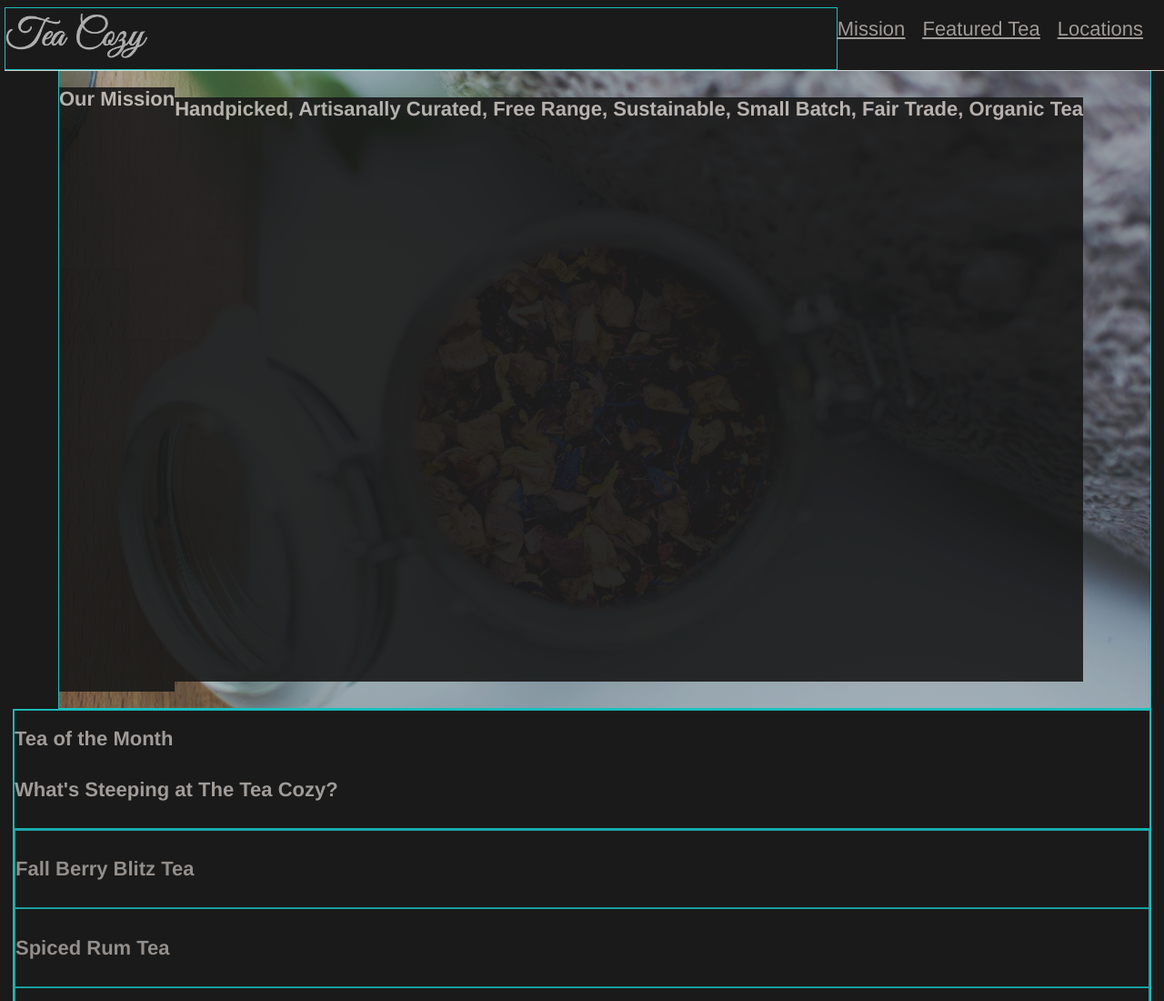
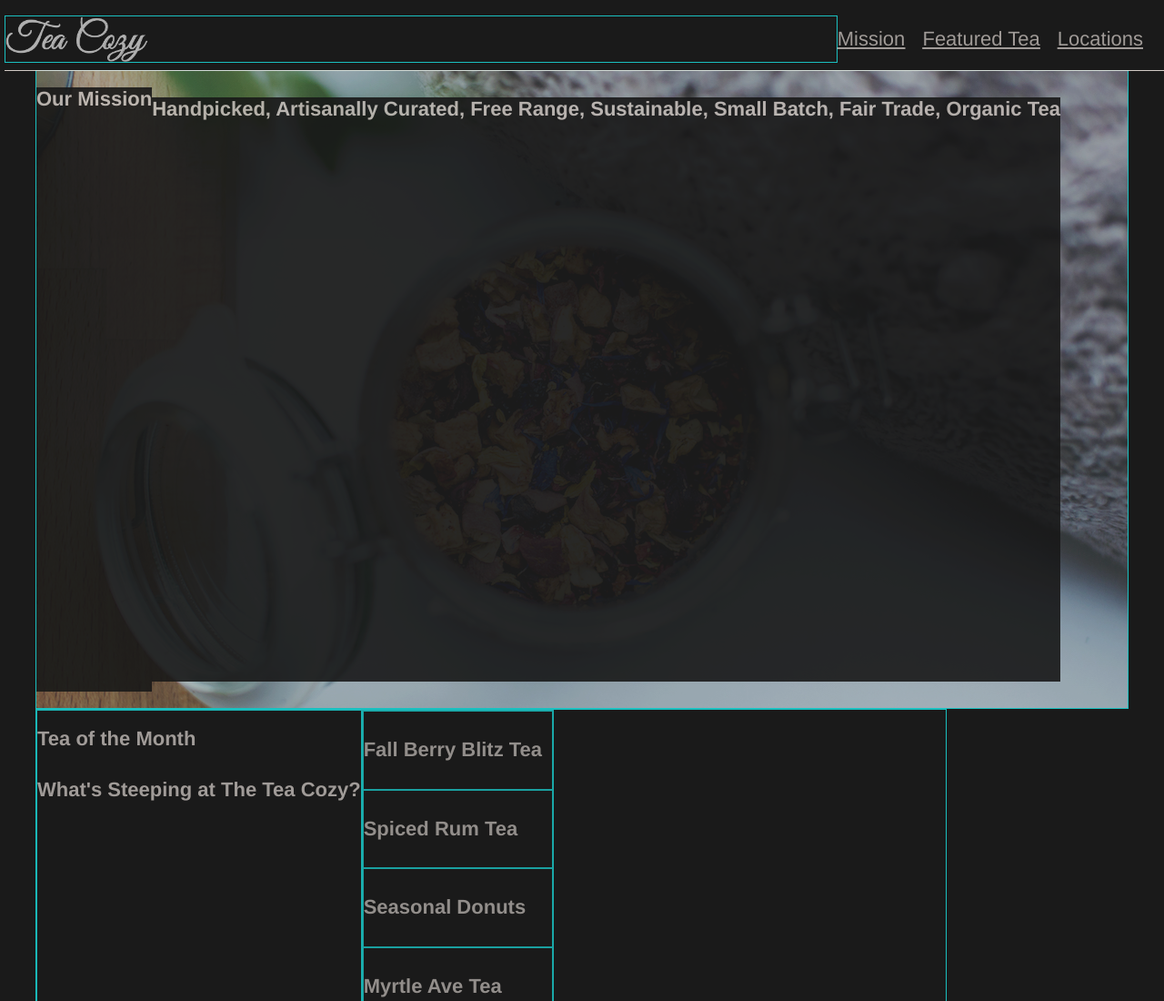
Before and after one commit to BridgetAnne/TeaCozy, a plain HTML site: page index.html in a window 1280 px wide. Shown: the top 1100 px of the page at 91% size. Drawn offline with Linux system fonts and the light colour scheme.

Commit message:
correct header y-axis.

```diff
--- a/Resources/CSS/style.css
+++ b/Resources/CSS/style.css
@@ -1,3 +1,5 @@
+/* Universal */
+
 * {
   font-family: helvetica;
   font-size: 22px;
@@ -16,19 +18,17 @@ header {
   z-index: 1;
   width: 100%;
   margin-left: 10px;
-  /*align-content: center;*/
+  align-items: center;
 }
 .logo {
   display: flex;
   flex-grow: 1;
-  padding-top: 5px;
 }
 header img {
   height: 50px;
 }
 header nav {
   display: inline-block;
-  padding-top: 11px;
   margin-right: 15px;
 }
 .link {
@@ -48,15 +48,18 @@ body {
   /*align-content: center;*/
 }
 main {
+  display: flex;
   padding-top: 69px;
-  display: flex;
   flex-direction: column;
-  justify-content: center;
 }
 #mission {
+  display: flex;
   width: 1200px;
   background-image: url("../Images/background.jpg");
+  height: 700px;
+}
+#teas {
   display: flex;
+  width: 1000px;
   height: 700px;
-  margin-left: 50px;
 }
```
